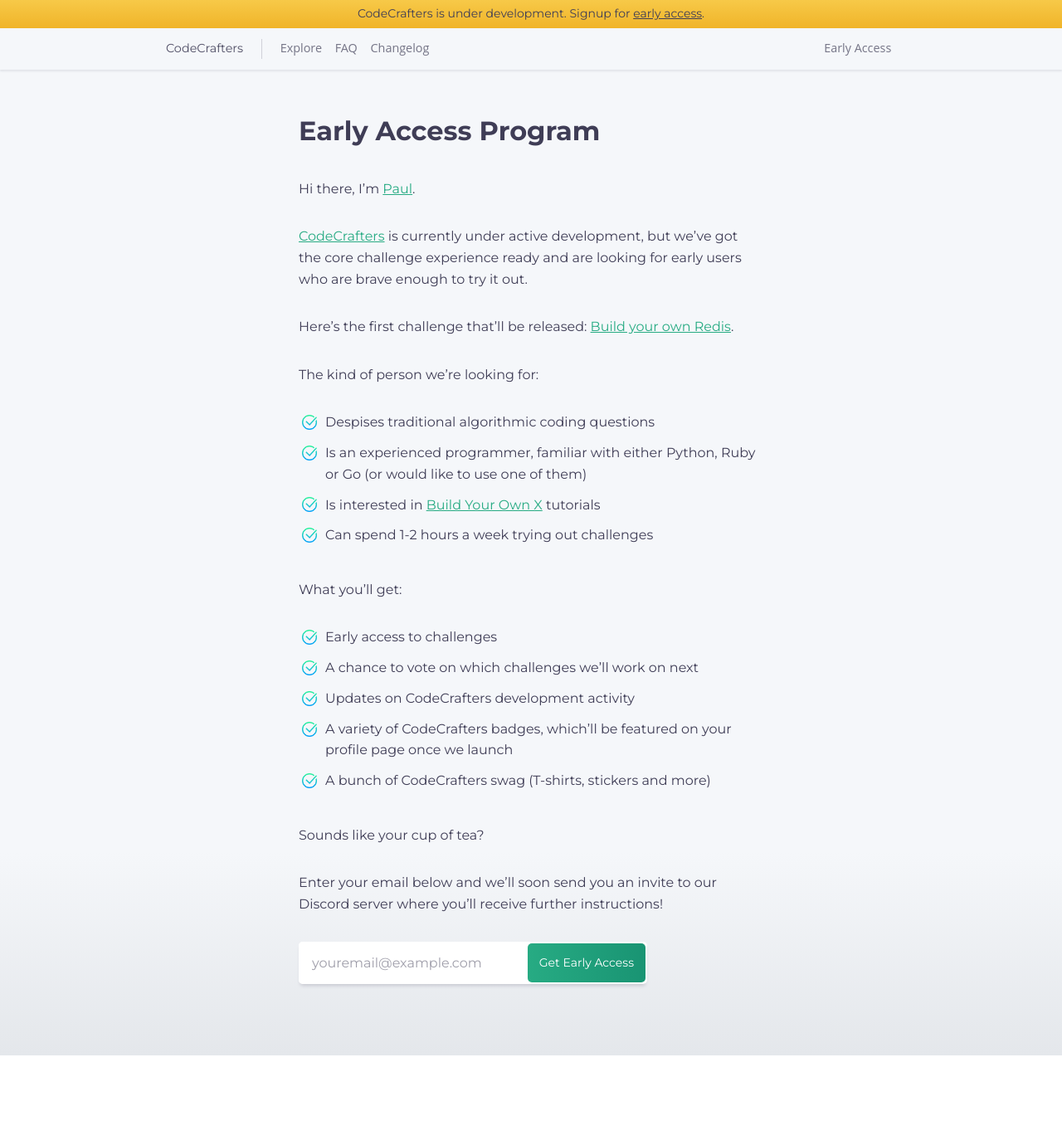
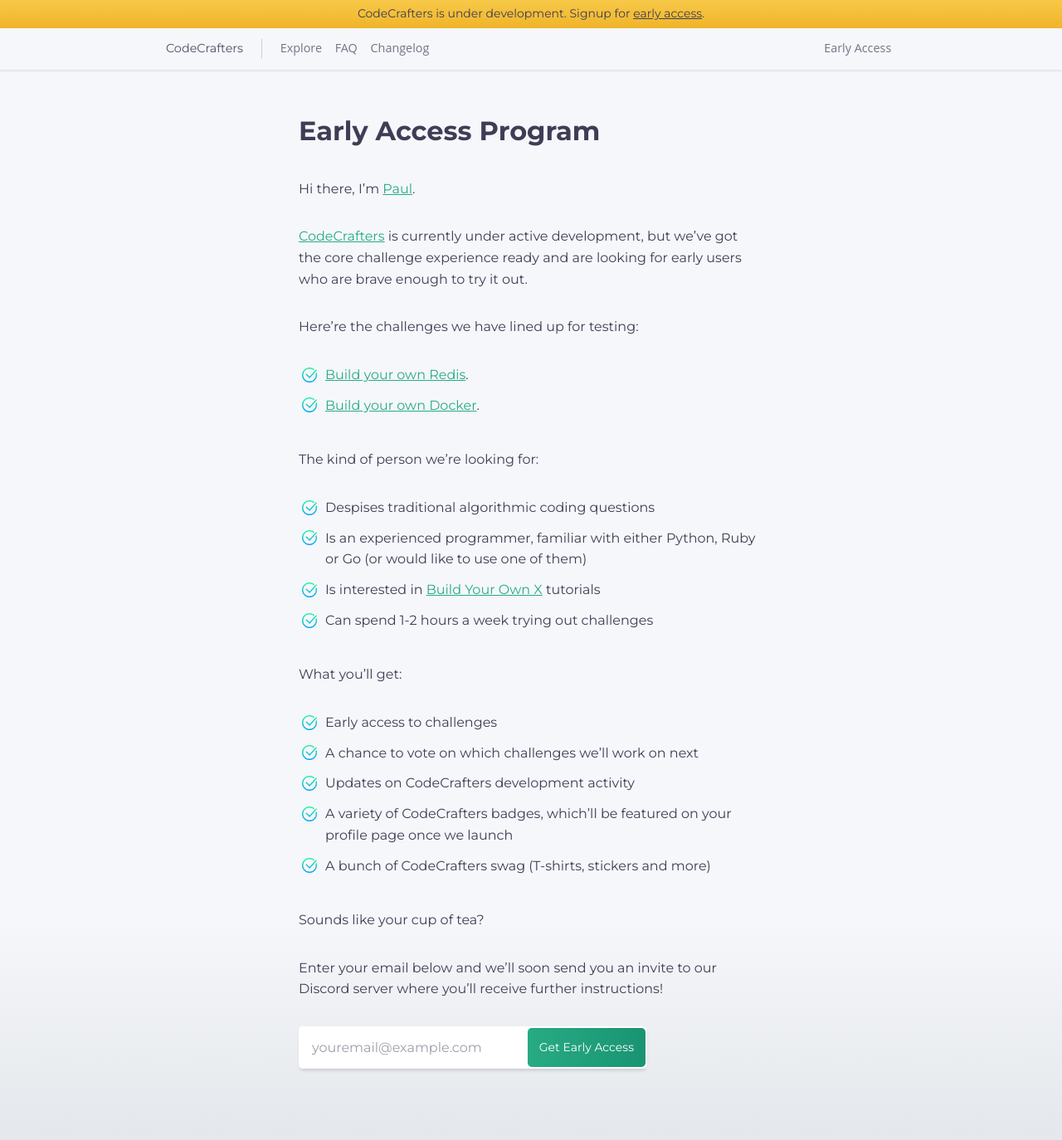
Before and after one commit to tapankavasthi/alpha-landing, a Jekyll site: the page built from early-access.html, in a window 1280 px wide. Shown: the whole page at 83% size. Built offline with Jekyll 4.4.1, drawn with Linux system fonts in a browser that asks for light colours; before the commit the page ends 1272 px from its top, so only the background shows below that.

Commit message:
Wireup docker challenge

```diff
--- a/_data/copy.yaml
+++ b/_data/copy.yaml
@@ -14,8 +14,9 @@
   but we've got the core challenge experience ready and are looking for early users
   who are brave enough to try it out.
 
-  Here's the first challenge that'll be released: [Build your own
-  Redis](/challenges/redis).
+  Here're the challenges we have lined up for testing:
+    - [Build your own Redis](/challenges/redis).
+    - [Build your own Docker](/challenges/docker).
 
   The kind of person we're looking for:
 
--- a/_includes/challenge_page.html
+++ b/_includes/challenge_page.html
@@ -13,7 +13,7 @@
                 {{ include.challenge.marketing_intro_md | markdownify }}
 
                 <p>
-                    This challenge has <strong>6</strong> stages
+                    This challenge has <strong>{{ include.challenge.stages | size }}</strong> stages
                 </p>
             </div>
             <div class="challenge-stages">
--- /dev/null
+++ b/challenges/docker.html
@@ -0,0 +1,5 @@
+---
+layout: default
+---
+
+{% include challenge_page.html challenge=site.data.docker %}
```
Also changed, not shown: _data/docker.yml (+5 -4 lines).
